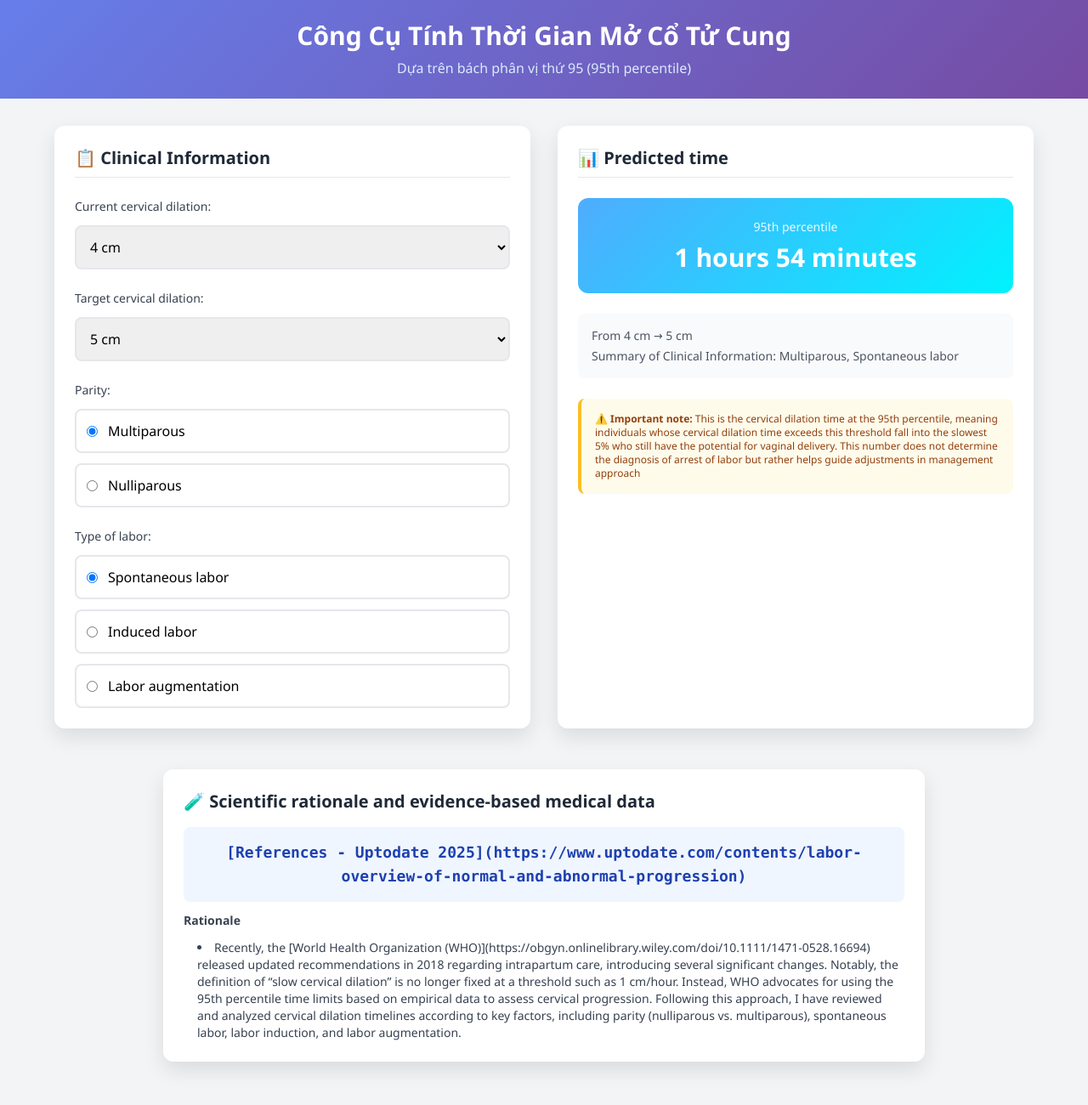
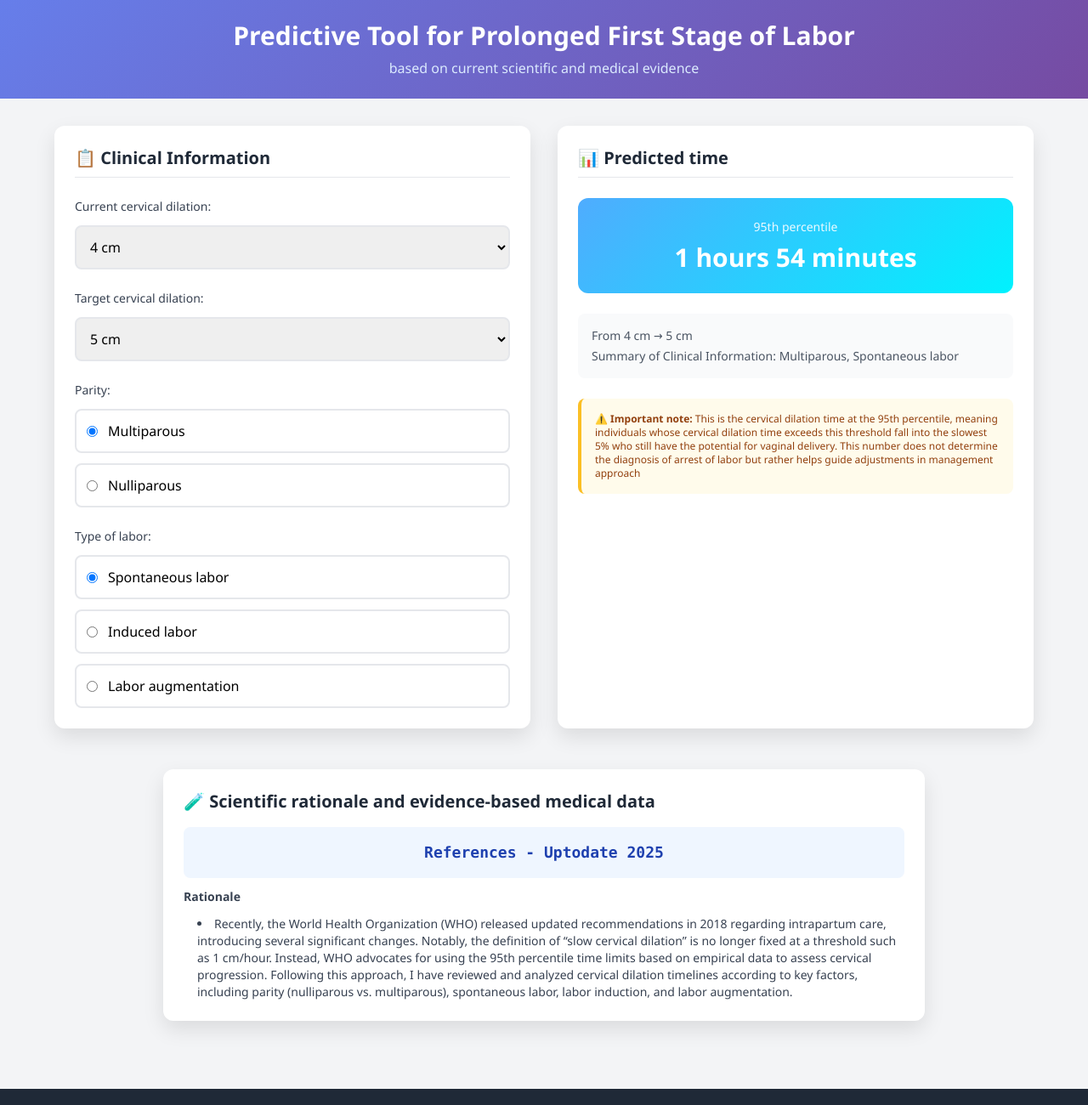
Before and after one commit to xuansonmai-lab/cervical-dilation-calculator, a plain HTML site: page index.html in a window 1280 px wide. Shown: the top 1300 px of the page at 85% size. Drawn offline with nearby package versions, Linux system fonts and the light colour scheme.

Commit message:
Update index.html

```diff
--- a/index.html
+++ b/index.html
@@ -25,8 +25,8 @@
     <!-- Header -->
     <header class="gradient-bg text-white py-6">
         <div class="container mx-auto px-4">
-            <h1 class="text-3xl font-bold text-center">Công Cụ Tính Thời Gian Mở Cổ Tử Cung</h1>
-            <p class="text-center mt-2 text-blue-100">Dựa trên bách phân vị thứ 95 (95th percentile)</p>
+            <h1 class="text-3xl font-bold text-center">Predictive Tool for Prolonged First Stage of Labor</h1>
+            <p class="text-center mt-2 text-blue-100">based on current scientific and medical evidence</p>
         </div>
     </header>
 
@@ -146,12 +146,12 @@
             <div class="text-sm text-gray-700 space-y-3">
                 <div class="bg-blue-50 p-4 rounded-lg">
                     <p class="font-mono text-lg text-center text-blue-800">
-                        <strong>[References - Uptodate 2025](https://www.uptodate.com/contents/labor-overview-of-normal-and-abnormal-progression)</strong>
+                        <strong><a href="https://www.uptodate.com/contents/labor-overview-of-normal-and-abnormal-progression">References - Uptodate 2025</a></strong>
                     </p>
                 </div>
                 <p><strong>Rationale</strong></p>
                 <ul class="list-disc list-inside ml-4 space-y-2">
-                    <li>Recently, the [World Health Organization (WHO)](https://obgyn.onlinelibrary.wiley.com/doi/10.1111/1471-0528.16694) released updated recommendations in 2018 regarding intrapartum care, introducing several significant changes. Notably, the definition of “slow cervical dilation” is no longer fixed at a threshold such as 1 cm/hour. Instead, WHO advocates for using the 95th percentile time limits based on empirical data to assess cervical progression. Following this approach, I have reviewed and analyzed cervical dilation timelines according to key factors, including parity (nulliparous vs. multiparous), spontaneous labor, labor induction, and labor augmentation.</li>
+                    <li>Recently, the World Health Organization (WHO) released updated recommendations in 2018 regarding intrapartum care, introducing several significant changes. Notably, the definition of “slow cervical dilation” is no longer fixed at a threshold such as 1 cm/hour. Instead, WHO advocates for using the 95th percentile time limits based on empirical data to assess cervical progression. Following this approach, I have reviewed and analyzed cervical dilation timelines according to key factors, including parity (nulliparous vs. multiparous), spontaneous labor, labor induction, and labor augmentation.</li>
                 </ul>
             </div>
         </div>
@@ -232,7 +232,7 @@
             const laborType = document.querySelector('input[name="laborType"]:checked').value;
 
             if (currentDilation >= targetDilation) {
-                document.getElementById('timeResult').textContent = 'Lỗi: Độ mở hiện tại phải nhỏ hơn mục tiêu';
+                document.getElementById('timeResult').textContent = 'The current dilation must be less than the target';
                 document.getElementById('timeResult').className = 'text-2xl font-bold text-red-500';
                 return;
             }
@@ -258,7 +258,7 @@
             document.getElementById('dilationRange').textContent = `${currentDilation} cm → ${targetDilation} cm`;
 
             // Update condition text
-            const parityText = parity === 'multiparous' ? 'Multiparous' : 'con so';
+            const parityText = parity === 'multiparous' ? 'Multiparous' : 'Nulliparous';
             let laborText = '';
             switch(laborType) {
                 case 'spontaneous': laborText = 'Spontaneous labor'; break;
```
